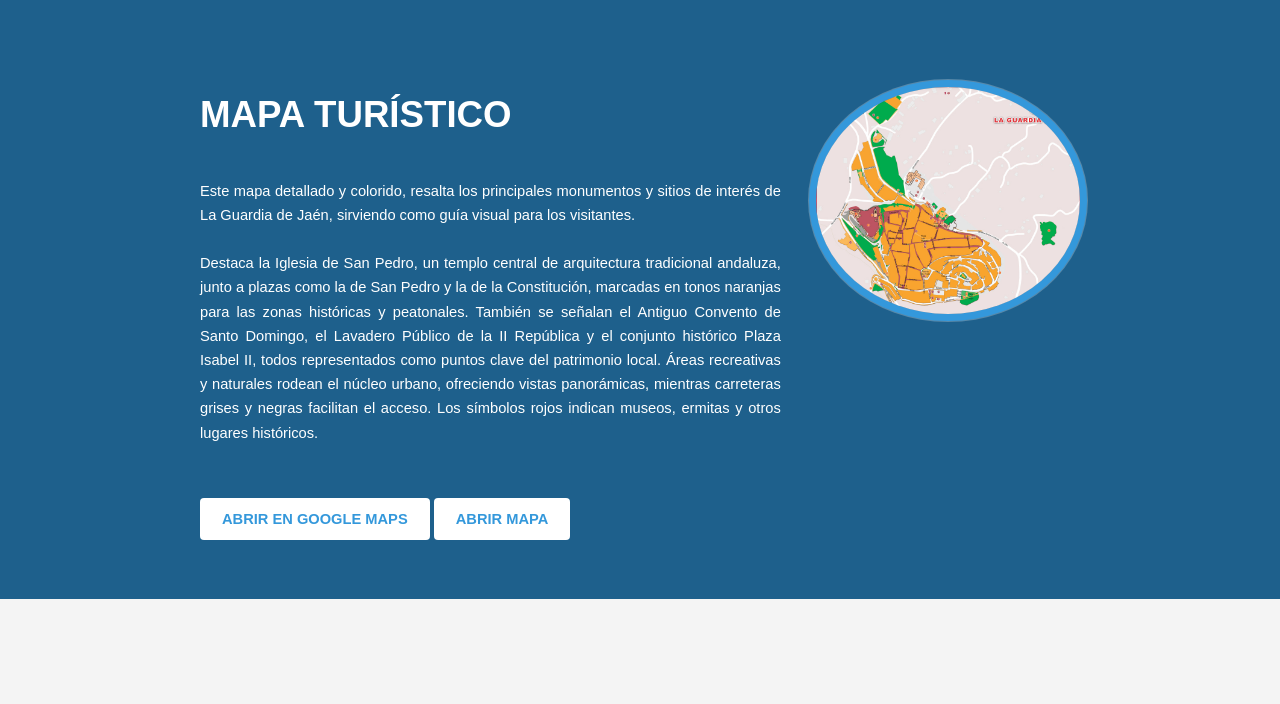
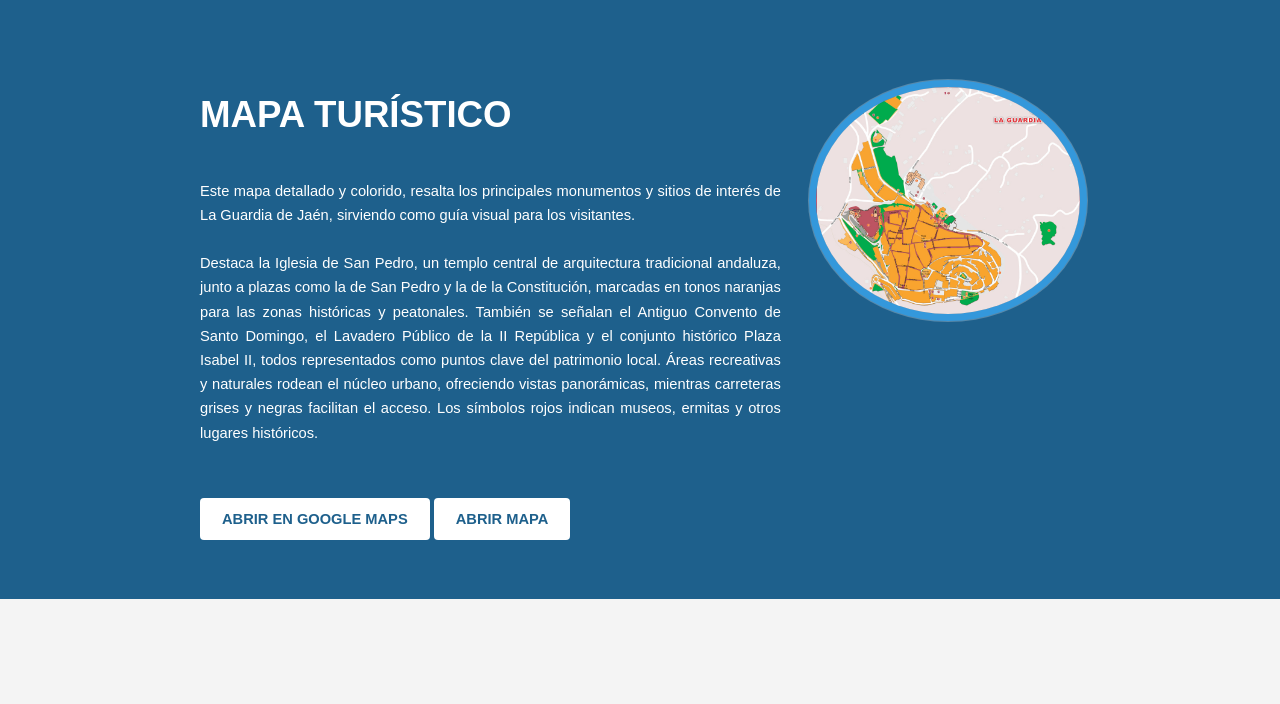
Before and after one commit to ruben2125/Proyecto-Monumento, a PHP site: page /index.html in a window 1280 px wide. Shown: the part 1395-2099 px from the top of the page. Run offline with PHP 8.4, Linux system fonts and the light colour scheme; some web fonts are replaced.

Commit message:
color botones mapa

```diff
--- a/assets/css/main.css
+++ b/assets/css/main.css
@@ -2918,7 +2918,7 @@
 			.wrapper.style2 button,
 			.wrapper.style2 .button {
 				background-color: #fff;
-				color: #3498db !important;
+				color: #1e608c !important;
 			}
 
 				.wrapper.style2 input[type="submit"].alt,
```
